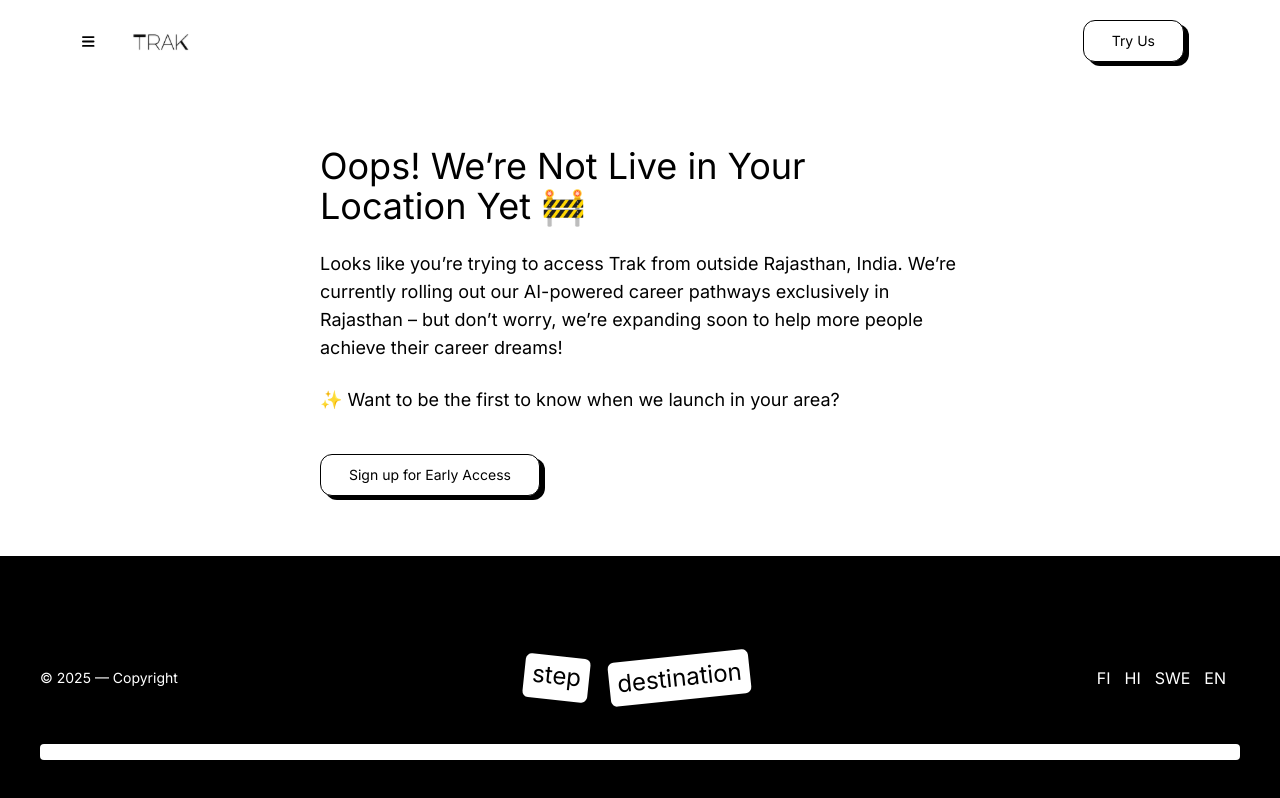
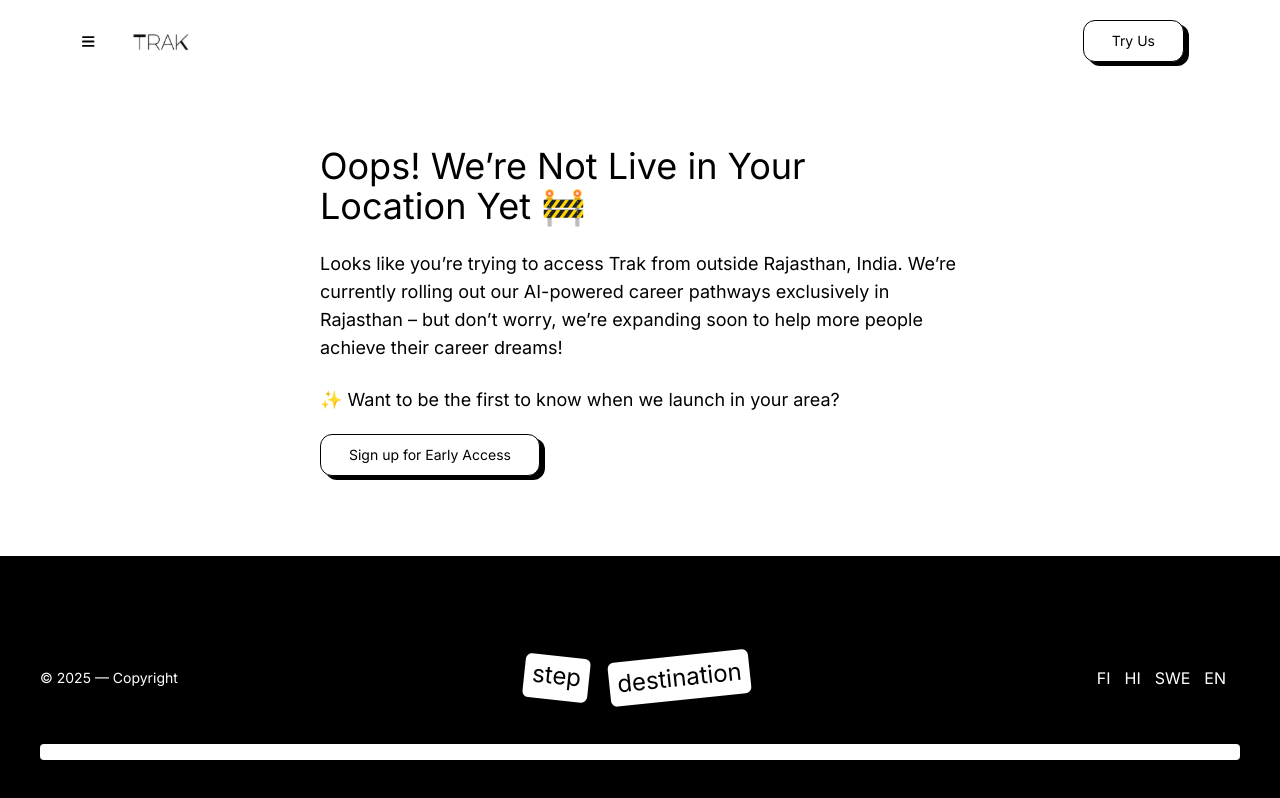
Before and after one commit to VishalMyla/Trak, a React (Vite) app: page /error in a window 1280 px wide. Built offline with nearby package versions, Linux system fonts and the light colour scheme; a web font is replaced by a local one.

Commit message:
btn fixed

```diff
--- a/src/component/Button/index.jsx
+++ b/src/component/Button/index.jsx
@@ -1,13 +1,13 @@
 import React from 'react'
 import { useNavigate } from 'react-router-dom'
 
-function Button({txt}) {
+function Button({txt ,className , navigateTo}) {
   const navigate = useNavigate()
 
 
   return (
-    <button onClick={()=>navigate('/error')}
-    className='bg-white border-[1px] border-black py-2.5 px-7 text-sm mt-10 rounded-xl btnShadow cursor-pointer'>
+    <button onClick={()=>navigate(`/${navigateTo}`)}
+    className={`bg-white border-[1px] border-black py-2.5 px-7 text-sm mt-10 rounded-xl btnShadow cursor-pointer ${className}`}>
             {txt}</button>
   )
 }
--- a/src/pages/Error.jsx
+++ b/src/pages/Error.jsx
@@ -34,11 +34,13 @@
 
         ) : (
           <section>
-            <div className='w-[50%] mx-auto  my-16 max-md:w-full max-md:px-5 max-md:mb-60 max-md:my-8 '>
+            <div className='w-[50%] mx-auto  my-16 max-md:w-full max-md:px-5 max-md:mb-60 max-md:my-5 '>
               <h1 className='text-4xl max-md:text-2xl '>Oops! We’re Not Live in Your Location Yet 🚧</h1>
-              <p className='text-lg  max-md:text-sm mt-6'>Looks like you’re trying to access Trak from outside Rajasthan, India. We’re currently rolling out our AI-powered career pathways exclusively in Rajasthan – but don’t worry, we’re expanding soon to help more people achieve their career dreams!</p>
-              <p className='text-lg  max-md:text-sm mt-6'>✨ Want to be the first to know when we launch in your area? </p>
-              <Button txt="Sign up for Early Access" />
+              <p className='text-lg  max-md:text-sm mt-6 max-md:mt-3'>Looks like you’re trying to access Trak from outside Rajasthan, India. We’re currently rolling out our AI-powered career pathways exclusively in Rajasthan – but don’t worry, we’re expanding soon to help more people achieve their career dreams!</p>
+              <p className='text-lg  max-md:text-sm mt-6 max-md:mt-3'>✨ Want to be the first to know when we launch in your area? </p>
+              <Button txt="Sign up for Early Access"
+              className='!mt-5'
+              navigateTo=''/>
             </div>
             <footer className=' bg-black py-10 px-10 max-md:px-5 max-md:py-5 fixed bottom-0 w-full '>
               <div className='flex justify-between items-center mt-10 max-md:mt-5 max-md:flex-col'>
--- a/src/pages/Home.jsx
+++ b/src/pages/Home.jsx
@@ -61,7 +61,9 @@
             <p className='mt-20'>
               AI-Powered Personalized Pathways with Exciting Milestones to Turn <br /> Your Dreams into Reality.
             </p>
-            <Button txt="Explore My Career Path with Trak" />
+            <Button txt="Explore My Career Path with Trak"
+            className=''
+            navigateTo='error' />
 
           </div>
 
```
